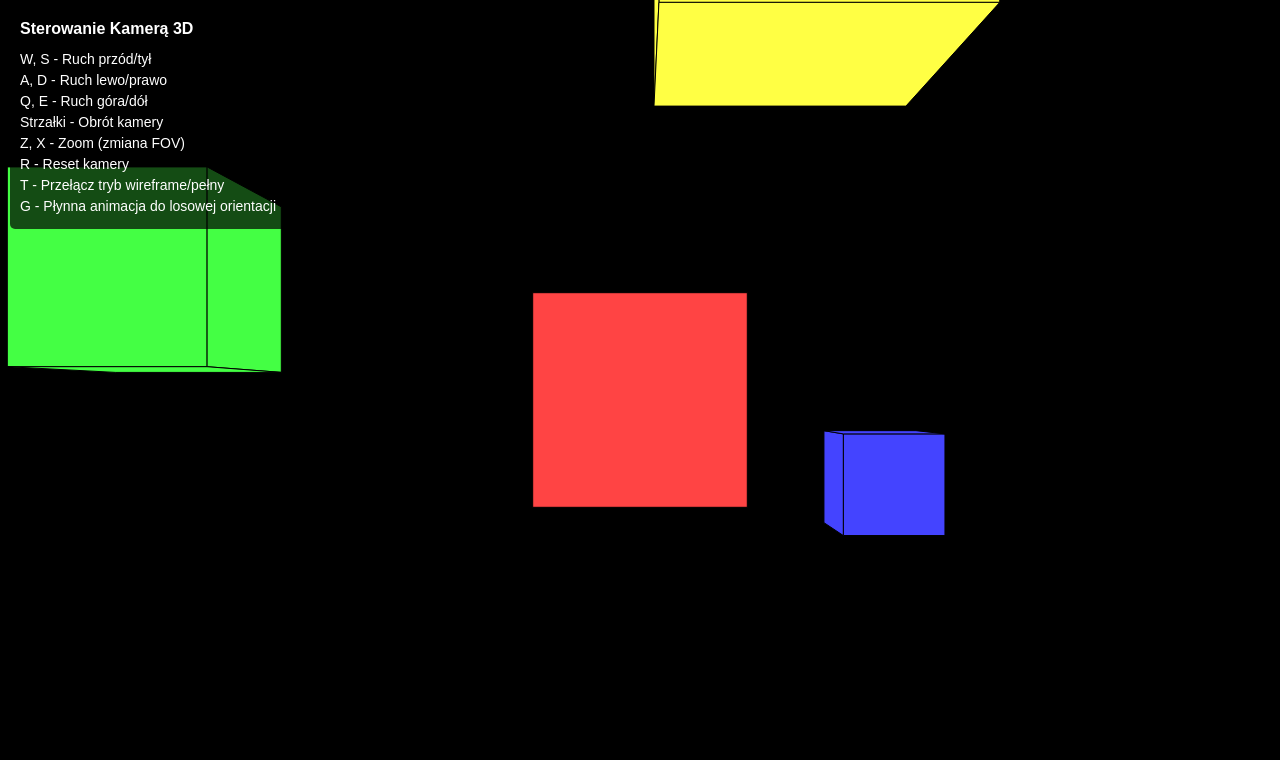
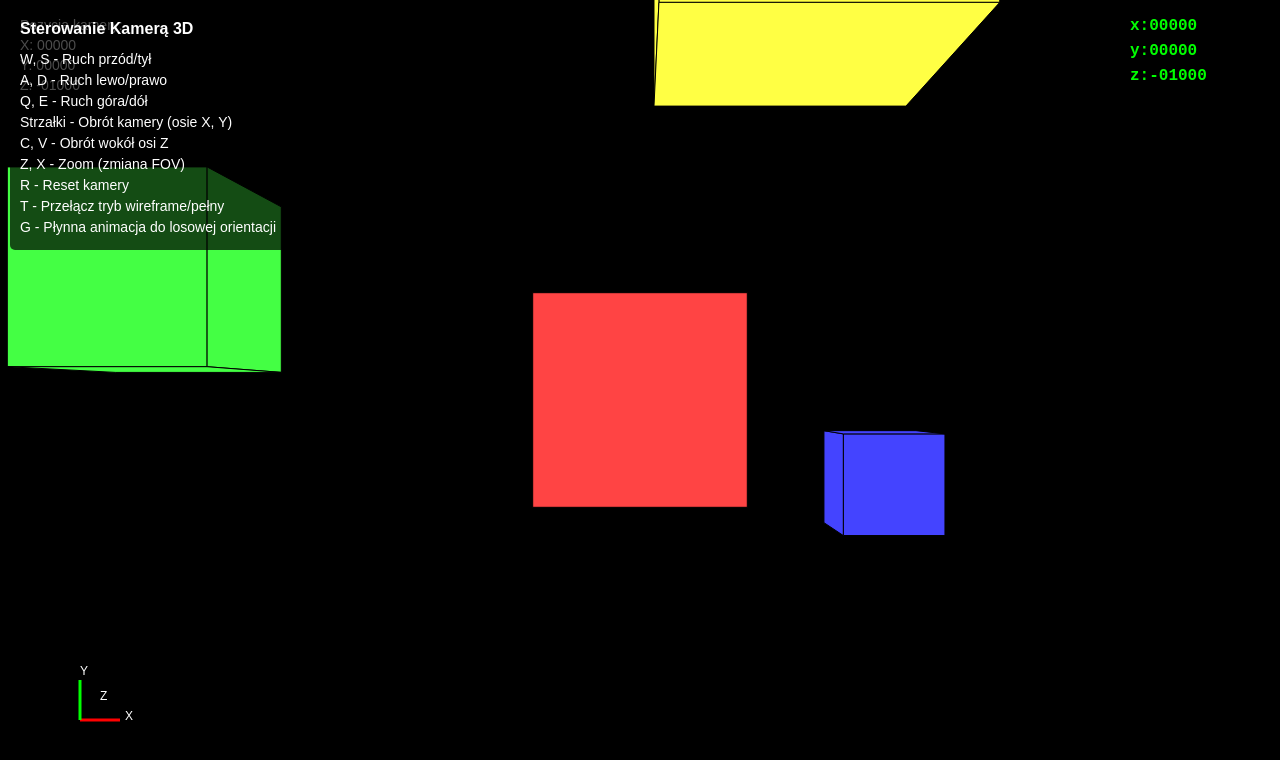
Before and after one commit to ArtemkaGoldMan/virtual-camera-js, a plain HTML site: page index.html in a window 1280 px wide. Drawn offline with Linux system fonts and the light colour scheme.

Commit message:
v4 theoreticaly work

```diff
--- a/index.html
+++ b/index.html
@@ -13,7 +13,8 @@
         <p>W, S - Ruch przód/tył</p>
         <p>A, D - Ruch lewo/prawo</p>
         <p>Q, E - Ruch góra/dół</p>
-        <p>Strzałki - Obrót kamery</p>
+        <p>Strzałki - Obrót kamery (osie X, Y)</p>
+        <p>C, V - Obrót wokół osi Z</p>
         <p>Z, X - Zoom (zmiana FOV)</p>
         <p>R - Reset kamery</p>
         <p>T - Przełącz tryb wireframe/pełny</p>
--- a/main.js
+++ b/main.js
@@ -72,6 +72,10 @@ function init() {
         if (keys['arrowleft']) camera.rotate('y', -rotateSpeed);
         if (keys['arrowright']) camera.rotate('y', rotateSpeed);
 
+        // Obrót kamery wokół osi Z (C/V)
+        if (keys['c']) camera.rotate('z', -rotateSpeed);
+        if (keys['v']) camera.rotate('z', rotateSpeed);
+
         // Zoom (Z/X)
         if (keys['z']) camera.zoom(-0.02);
         if (keys['x']) camera.zoom(0.02);
--- a/renderer.js
+++ b/renderer.js
@@ -31,12 +31,22 @@ class Renderer {
         this.screenCenterY = this.screenHeight / 2;
 
         // Update camera aspect ratio
-        this.camera.aspect = this.canvas.width / this.canvas.height;
+        this.camera.aspect = this.canvas.width / this.camera.height;
     }
 
     // Set wireframe mode
     setWireframeMode(enabled) {
         this.wireframeMode = enabled;
+    }
+
+    // Format coordinate number with leading zeros (5 digits)
+    formatCoordinate(value) {
+        // Convert to integer (remove decimal part)
+        const intValue = Math.floor(Math.abs(value) * 100);
+        // Format with leading zeros to 5 digits
+        const formatted = intValue.toString().padStart(5, '0');
+        // Add minus sign if negative
+        return value < 0 ? `-${formatted}` : formatted;
     }
 
     // Rzutowanie punktu 3D na ekran 2D
@@ -102,12 +112,87 @@ class Renderer {
         return avgDepth;
     }
 
+    // Rysowanie osi współrzędnych
+    renderAxis() {
+        const axisLength = 1.0; // Długość osi
+        const origin = { x: 0, y: 0, z: 0 };
+
+        // Osie lokalne kamery
+        const axes = [
+            { end: this.camera.right.multiply(axisLength), color: '#FF0000' }, // X - czerwony
+            { end: this.camera.up.multiply(axisLength), color: '#00FF00' }, // Y - zielony
+            { end: this.camera.forward.multiply(axisLength), color: '#0000FF' } // Z - niebieski
+        ];
+
+        // Pozycja wyświetlania na ekranie
+        const axisOriginX = 80;
+        const axisOriginY = this.screenHeight - 80;
+
+        // Rysuj osie
+        for (const axis of axes) {
+            this.ctx.beginPath();
+            this.ctx.moveTo(axisOriginX, axisOriginY);
+
+            // Oblicz końcową pozycję osi
+            const endX = axisOriginX + axis.end.x * 40;
+            const endY = axisOriginY - axis.end.y * 40; // Odwróć Y (ekranowa oś Y rośnie w dół)
+
+            this.ctx.lineTo(endX, endY);
+            this.ctx.strokeStyle = axis.color;
+            this.ctx.lineWidth = 3;
+            this.ctx.stroke();
+        }
+
+        // Etykiety osi
+        this.ctx.font = '12px Arial';
+        this.ctx.fillStyle = '#FFFFFF';
+        this.ctx.fillText('X', axisOriginX + 45, axisOriginY);
+        this.ctx.fillText('Y', axisOriginX, axisOriginY - 45);
+        this.ctx.fillText('Z', axisOriginX + 20, axisOriginY - 20);
+    }
+
+    // Wyświetlanie współrzędnych kamery
+    renderCoordinates() {
+        const pos = this.camera.position;
+
+        // Wyświetl współrzędne
+        this.ctx.font = '14px Arial';
+        this.ctx.fillStyle = '#FFFFFF';
+        this.ctx.textAlign = 'left';
+
+        // Tło dla tekstu
+        this.ctx.fillStyle = 'rgba(0, 0, 0, 0.5)';
+        this.ctx.fillRect(10, 10, 200, 100);
+
+        // Wyświetl współrzędne z formatowaniem
+        this.ctx.fillStyle = '#FFFFFF';
+        this.ctx.fillText(`Pozycja kamery:`, 20, 30);
+
+        // Formated display with leading zeros
+        this.ctx.fillText(`X: ${this.formatCoordinate(pos.x)}`, 20, 50);
+        this.ctx.fillText(`Y: ${this.formatCoordinate(pos.y)}`, 20, 70);
+        this.ctx.fillText(`Z: ${this.formatCoordinate(pos.z)}`, 20, 90);
+
+        // Dodatkowy wyświetlacz współrzędnych w stylu "komputerowym"
+        // (jak z przykładu: x: 00031 y: 031203 z: 13001)
+        this.ctx.font = 'bold 16px monospace';
+        this.ctx.fillStyle = '#00FF00'; // Zielony kolor dla "komputerowego" wyglądu
+
+        // Pozycja w prawym górnym rogu
+        const textX = this.screenWidth - 150;
+        const textY = 30;
+
+        this.ctx.fillText(`x:${this.formatCoordinate(pos.x)}`, textX, textY);
+        this.ctx.fillText(`y:${this.formatCoordinate(pos.y)}`, textX, textY + 25);
+        this.ctx.fillText(`z:${this.formatCoordinate(pos.z)}`, textX, textY + 50);
+    }
+
     // Główna metoda renderująca
     render() {
         this.ctx.clearRect(0, 0, this.canvas.width, this.canvas.height);
         const allFaces = [];
 
-        // Збір всіх граней
+        // Zbieranie wszystkich ścian
         for (const cube of this.scene.cubes) {
             const transformedVertices = cube.transform(this.camera);
             for (const face of cube.faces) {
@@ -127,7 +212,7 @@ class Renderer {
             }
         }
 
-        // Сортування за глибиною
+        // Sortowanie według głębokości
         for (const faceInfo of allFaces) {
             const avgDepth = faceInfo.transformedVertices.reduce((sum, v) => sum + v.z, 0) /
                             faceInfo.transformedVertices.length;
@@ -135,15 +220,19 @@ class Renderer {
         }
         allFaces.sort((a, b) => b.depth - a.depth);
 
-        // Рендеринг
+        // Renderowanie
         for (const faceInfo of allFaces) {
             if (this.wireframeMode) {
-                // Wireframe: всі грані відображаються без прозорості
+                // Wireframe: wszystkie ściany są widoczne
                 this.renderFace(faceInfo.transformedVertices, faceInfo.face);
             } else {
-                // Звичайний режим: тільки видимі грані
+                // Zwykły tryb: tylko widoczne ściany
                 this.renderFace(faceInfo.transformedVertices, faceInfo.face);
             }
         }
+
+        // Wyświetl osie i współrzędne kamery
+        this.renderAxis();
+        this.renderCoordinates();
     }
 }
```
